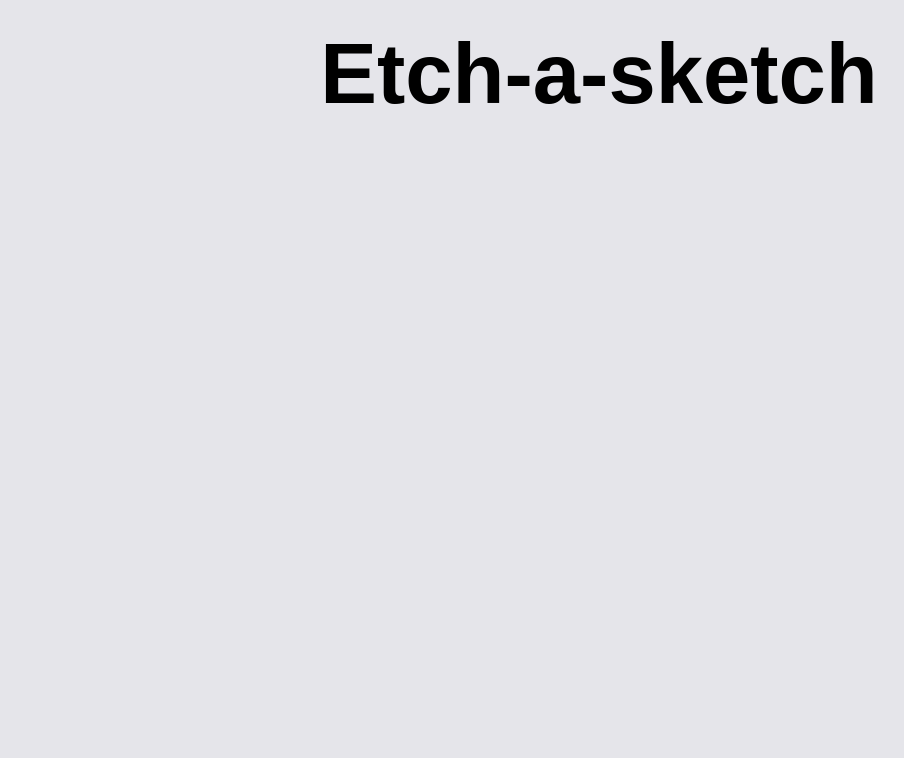
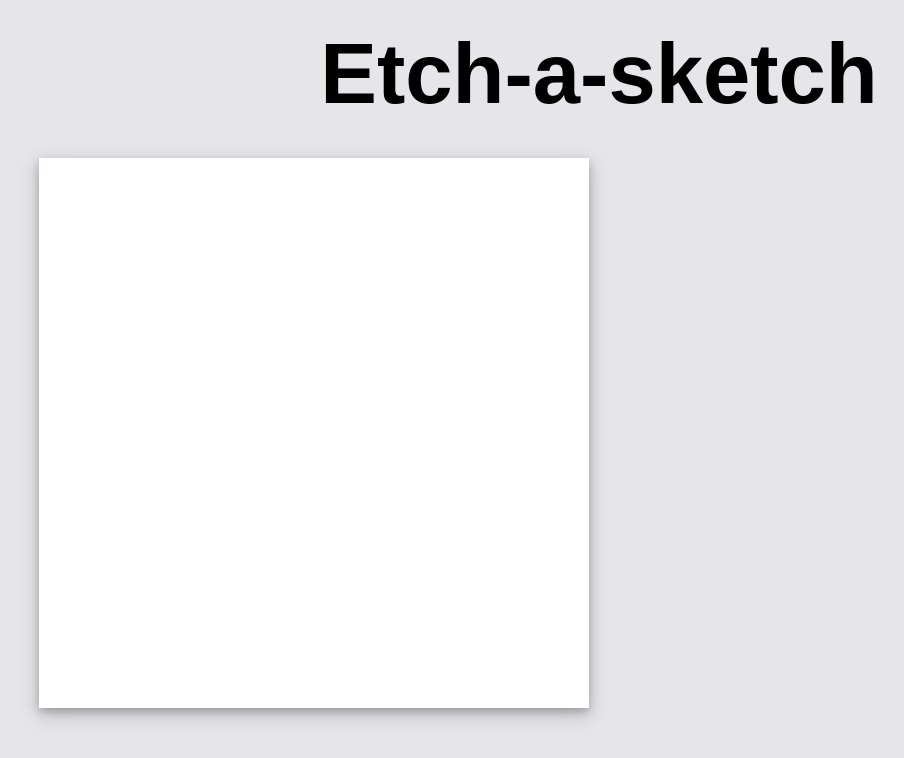
Before and after one commit to MahmoodElsaayed/Etch-a-sketch, a plain HTML site: page index.html in a window 1280 px wide. Shown: the whole page, without its empty margins (41-945 px from the left). Drawn offline with Linux system fonts and the light colour scheme.

Commit message:
[feat] Add sketch board grid to homepage
- Implemented the necessary HTML content and CSS styling properties
- Added functionality to the sketch board using the createGrid function
to create a grid of identical cells inside the sketch board

```diff
--- a/css/style.css
+++ b/css/style.css
@@ -15,3 +15,22 @@ body {
     font-weight: 700;
     text-align: center;
 }
+
+.game-container {
+    display: flex;
+    flex-wrap: wrap-reverse;
+    justify-content: flex-start;
+    align-items: center;
+    gap: 100px;
+    max-width: 1120px;
+    margin: auto;
+}
+
+.sketch-board {
+    display: flex;
+    flex-wrap: wrap;
+    flex: 0 0 550px;
+    height: 550px;
+    background-color: white;
+    box-shadow: 0 4px 8px 0 rgba(0, 0, 0, 0.2), 0 6px 20px 0 rgba(0, 0, 0, 0.19);
+}
--- a/index.html
+++ b/index.html
@@ -10,5 +10,8 @@
     </head>
     <body>
         <div class="header">Etch-a-sketch</div>
+        <div class="game-container">
+            <div class="sketch-board"></div>
+        </div>
     </body>
 </html>
--- a/js/gameLogic.js
+++ b/js/gameLogic.js
@@ -0,0 +1,13 @@
+// SKETCH BOARD
+// Create the sketch-board's grid of cells
+function createGrid(cellCount) {
+    const sketchBoard = document.querySelector(".sketch-board");
+    let cellDimension = Math.sqrt(sketchBoard.clientHeight ** 2 / cellCount);
+    for (let i = 0; i < cellCount; i++) {
+        const cell = document.createElement("div");
+        cell.classList.add("cell");
+        cell.setAttribute("style", `background-color: white; width: ${cellDimension}px; height: ${cellDimension}px;`);
+        sketchBoard.appendChild(cell);
+    }
+}
+createGrid(16*16) // create the default grid
```
